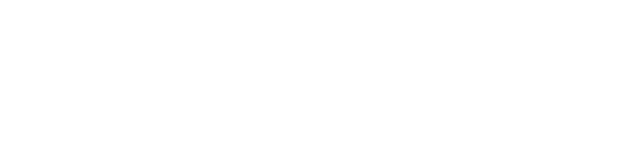
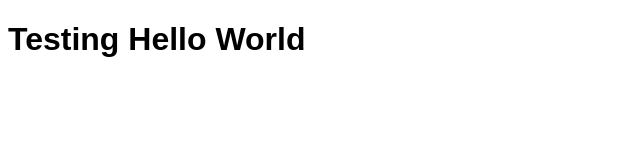
Before and after one commit to dianarifin/wpu-test-repo, a plain HTML site: page index.html in a window 1280 px wide. Shown: the whole page, without its empty margins (0-640 px from the left). Drawn offline with Linux system fonts and the light colour scheme.

Commit message:
Mengubah File index dan menambahkan file style.css

```diff
--- a/index.html
+++ b/index.html
@@ -4,9 +4,10 @@
     <meta charset="UTF-8">
     <meta name="viewport" content="width=device-width, initial-scale=1.0">
     <meta http-equiv="X-UA-Compatible" content="ie=edge">
+    <link rel="stylesheet" href="style.css">
     <title>Testing Git</title>
 </head>
 <body>
-
+    <h1>Testing Hello World</h1>
 </body>
 </html>
--- /dev/null
+++ b/style.css
@@ -0,0 +1,3 @@
+body {
+    font-family: arial;
+}
```
